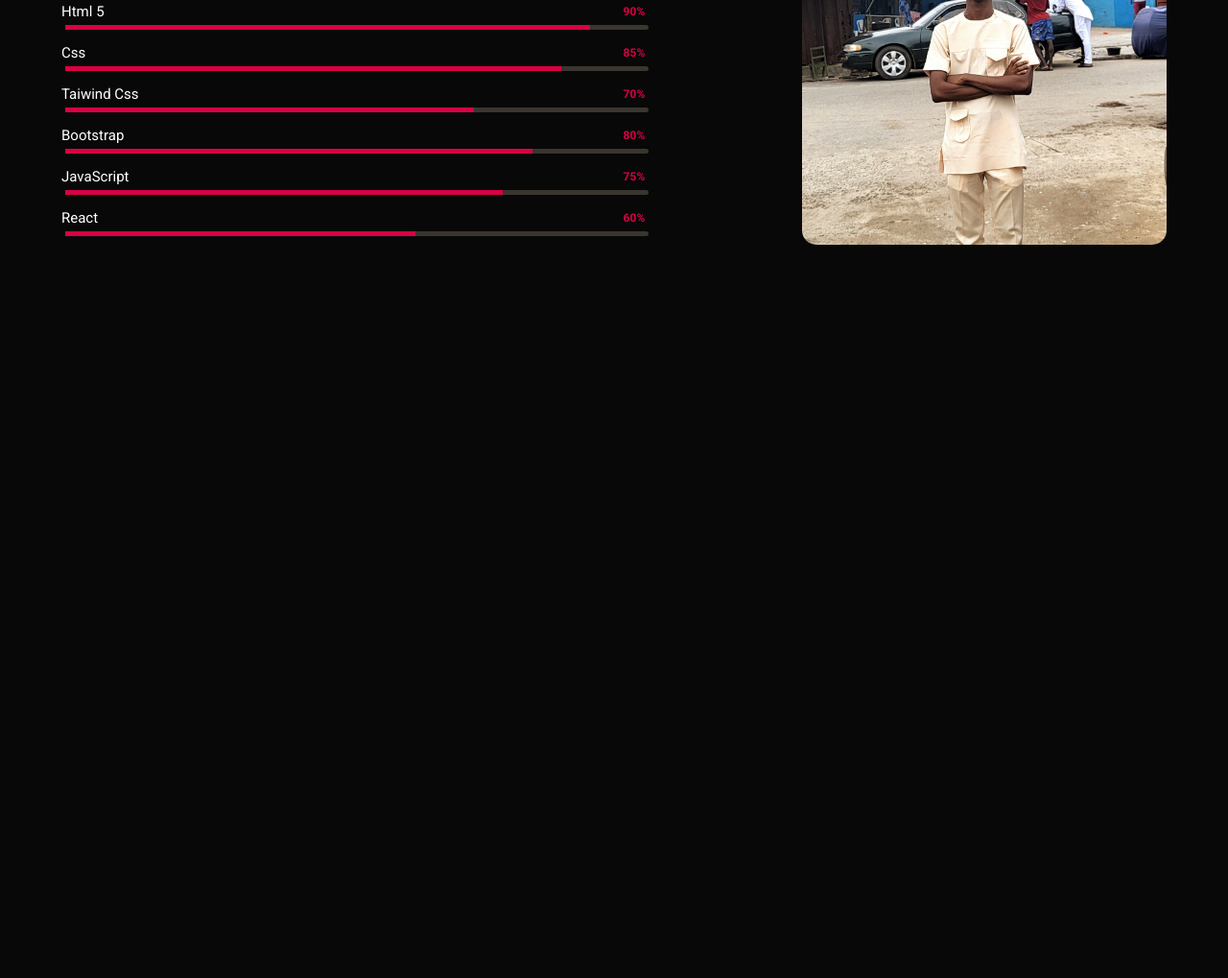
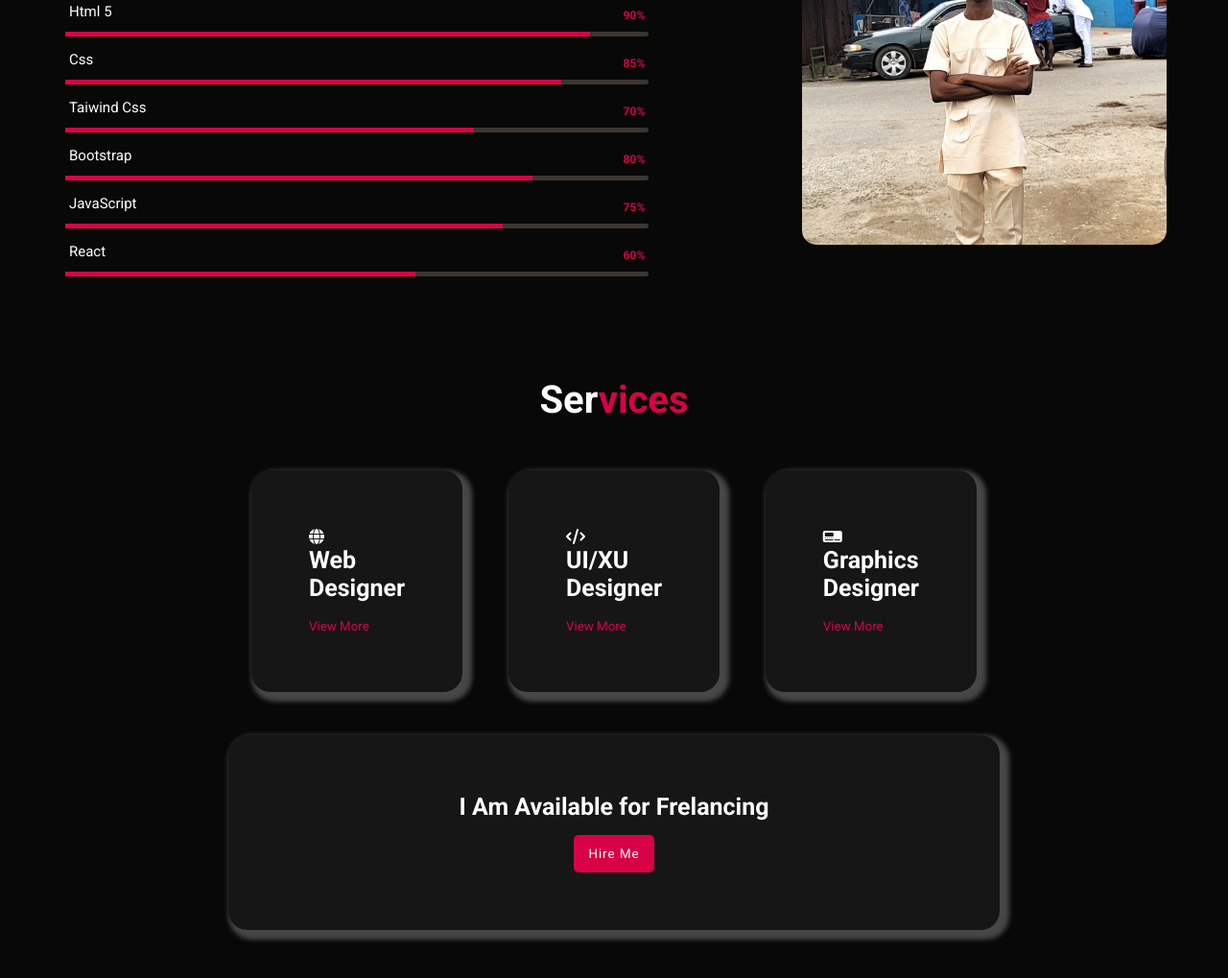
Before and after one commit to ola156/My-Portfolio, a plain HTML site: page index.html in a window 1280 px wide. Shown: the part 1076-2095 px from the top of the page at 96% size. Before the commit the page ends 1417 px from the top, so only its background shows below. Drawn offline with Linux system fonts and the light colour scheme.

Commit message:
finished services section

```diff
--- a/index.html
+++ b/index.html
@@ -24,13 +24,13 @@
           <h3 class="logo"><span>O</span>lA.</h3>
           <ul class="nav-items">
             <li>
-              <a href="#"><span class="home">H</span>ome</a>
+              <a href="#header"><span class="home">H</span>ome</a>
             </li>
-            <li><a href="#">About</a></li>
-            <li><a href="#">Services</a></li>
+            <li><a href="#about">About</a></li>
+            <li><a href="#services">Services</a></li>
 
-            <li><a href="#">Portfolio</a></li>
-            <li><a href="#">Contact</a></li>
+            <li><a href="#portfolio">Portfolio</a></li>
+            <li><a href="#contact">Contact</a></li>
           </ul>
           <i class="fa-solid fa-bars menu-icon"></i>
         </nav>
@@ -146,7 +146,38 @@
       </div>
     </div>
     <!----------services---------=-------->
-    <div id="services"></div>
+    <div id="services">
+      <div class="container">
+        <div class="title">
+          <h1 class="sub-title">Ser<span>vices</span></h1>
+        </div>
+        <div class="service">
+          <div class="service-div">
+            <div class="box">
+              <i class="fa-solid fa-globe"></i>
+              <h1>Web <br />Designer</h1>
+              <button class="btn-1">View More</button>
+            </div>
+            <div class="box">
+              <i class="fa-solid fa-code"></i>
+              <h1>UI/XU <br />Designer</h1>
+              <button class="btn-1">View More</button>
+            </div>
+            <div class="box">
+              <i class="fa-solid fa-tachograph-digital"></i>
+              <h1>Graphics <br />Designer</h1>
+              <button class="btn-1">View More</button>
+            </div>
+          </div>
+          <div class="box freelance">
+            <div class="hire">
+              <h1 class="free">I Am Available for Frelancing</h1>
+              <button class="btn">Hire Me</button>
+            </div>
+          </div>
+        </div>
+      </div>
+    </div>
     <script src="script.js"></script>
   </body>
 </html>
--- a/styles/mediaquery.css
+++ b/styles/mediaquery.css
@@ -2,10 +2,52 @@
   .nav-items {
     width: 50%;
   }
+
+  .box {
+    padding: 60px;
+  }
 }
-@media (max-width: 950px) {
+@media (max-width: 1200px) {
+  .service {
+    width: 80%;
+  }
+  .box {
+    padding: 50px;
+  }
+  box h1 {
+    font-size: 20px;
+  }
+}
+@media (max-width: 970px) {
   .nav-items {
     width: 60%;
+  }
+  .service {
+    width: 95%;
+  }
+
+  .box {
+    padding: 40px;
+  }
+  .column-1 {
+    flex-basis: 100%;
+  }
+  .column-2 {
+    flex-basis: 80%;
+
+    margin: 20px auto;
+  }
+
+  .service-div {
+    flex-direction: column;
+  }
+  .box {
+    padding: 15% 25%;
+    margin-bottom: 25px;
+  }
+
+  .freelance {
+    margin-top: 0px;
   }
 }
 
@@ -18,15 +60,6 @@
   }
 }
 @media (max-width: 700px) {
-  .column-1 {
-    flex-basis: 100%;
-  }
-
-  .column-2 {
-    flex-basis: 80%;
-
-    margin: 20px auto;
-  }
 }
 @media (max-width: 530px) {
   .header-text {
--- a/styles/styles.css
+++ b/styles/styles.css
@@ -87,6 +87,8 @@ body {
 
 .skill p {
   font-size: 15px;
+  margin-bottom: 7px;
+  margin-left: 8px;
 }
 
 .skill span {
@@ -179,7 +181,8 @@ body {
 }
 
 /*-------------- About-----------------*/
-#about {
+#about,
+#services {
   display: flex;
   justify-content: center;
   padding: 80px 0px;
@@ -253,3 +256,59 @@ body {
 .tab-contents.active-tab {
   display: block;
 }
+
+/*-----------services-----------------------*/
+#services {
+  padding: 10px 2px;
+}
+
+.title {
+  display: flex;
+  justify-content: center;
+  align-items: center;
+  margin-bottom: 50px;
+}
+.service {
+  width: 70%;
+  margin: 0px auto;
+}
+
+.service-div {
+  margin-top: 40px;
+  display: flex;
+  align-items: center;
+  justify-content: space-around;
+}
+
+.box {
+  padding: 70px;
+  background-color: #161616;
+  border-radius: 20px;
+  box-shadow: 5px 5px 5px 5px #474747;
+}
+
+.box h1 {
+  font-size: 25px;
+  margin-bottom: 15px;
+}
+
+.btn-1 {
+  background-color: transparent;
+  color: #d80145;
+  border: none;
+}
+.btn-1:hover {
+  color: white;
+}
+
+.freelance {
+  margin: 45px 0;
+  display: flex;
+  align-items: center;
+  justify-content: center;
+}
+.hire {
+  display: flex;
+  flex-direction: column;
+  align-items: center;
+}
```
